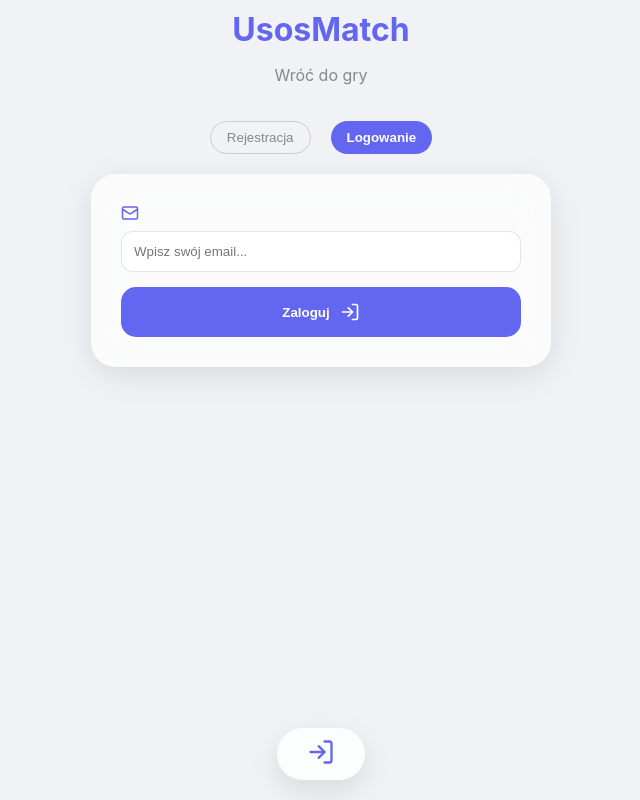
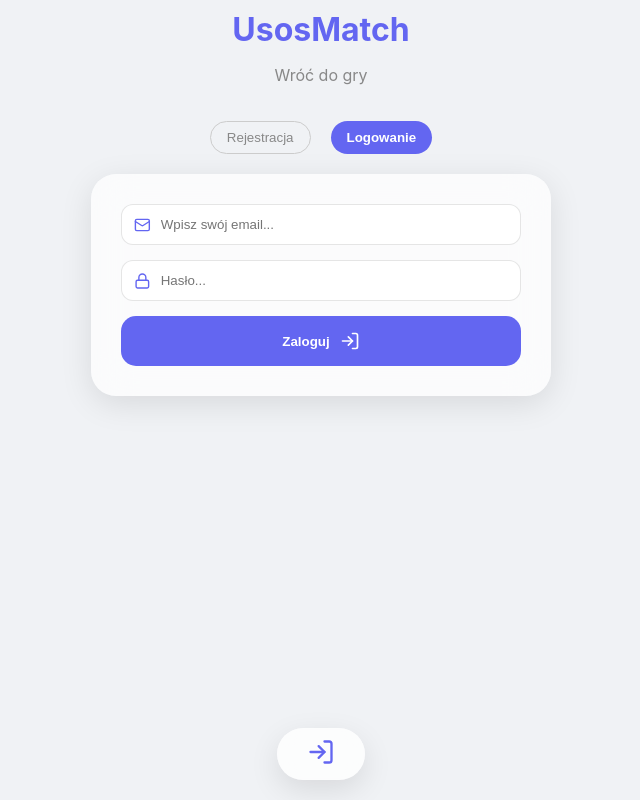
Before and after one commit to ceslinka/UsosMatch, a React (Vite) app in the folder UsosMatch-Frontend/: page / in a window 1280 px wide. Both pictures are taken after a click on the button "Logowanie". Shown: the whole page, without its empty margins (319-959 px from the left). Built offline with nearby package versions, Linux system fonts and the light colour scheme.

Commit message:
haslo do logowania dodane

```diff
--- a/UsosMatch-Frontend/src/pages/MatchesListPage.jsx
+++ b/UsosMatch-Frontend/src/pages/MatchesListPage.jsx
@@ -1,13 +1,13 @@
 import { useState, useEffect } from 'react';
-import { MessageCircle, User, Phone, Video } from 'lucide-react'; // Ikonki akcji
+import { MessageCircle, User} from 'lucide-react'; // Ikonki akcji
 
-const MatchesListPage = () => {
-  const [matches, setMatches] = useState([]);
-  const [loading, setLoading] = useState(true);
+const MatchesListPage = () => { // tworzymy nową funkcję(stronę)
+  const [matches, setMatches] = useState([]); // dzieki useState po odświeżeniu mamy nadal nasz matche, setmatches generuje sie automatycznie
+  const [loading, setLoading] = useState(true);  // dopiero gdy przyjdą dane z backendu znika nam 'loading'
   const [myId, setMyId] = useState(null);
 
   useEffect(() => {
-    const storedId = localStorage.getItem("myUserId");
+    const storedId = localStorage.getItem("myUserId"); // zapamiętujemy id
     if (!storedId) {
         window.location.href = "/";
         return;
--- a/UsosMatch-Frontend/src/pages/RegisterPage.jsx
+++ b/UsosMatch-Frontend/src/pages/RegisterPage.jsx
@@ -1,25 +1,34 @@
 import { useState } from 'react';
 import { useNavigate } from 'react-router-dom';
-import { User, Mail, University, ChevronRight, LogIn } from 'lucide-react';
+import { User, Mail, University, ChevronRight, LogIn, Lock } from 'lucide-react';
 
 const RegisterPage = () => {
     const navigate = useNavigate();
     const [isLoginMode, setIsLoginMode] = useState(false);
 
-  // Dane do rejestracji (Domyślnie MALE)
+    // Dane do rejestracji
     const [formData, setFormData] = useState({
         firstName: '',
         lastName: '',
         email: '',
+        password: '',
         universityName: 'AGH',
         gender: 'MALE',
         description: ''
     });
 
-  const [loginEmail, setLoginEmail] = useState('');
+    // Dane do logowania
+    const [loginData, setLoginData] = useState({
+        email: '',
+        password: ''
+    });
 
     const handleChange = (e) => {
         setFormData({ ...formData, [e.target.name]: e.target.value });
+    };
+
+    const handleLoginChange = (e) => {
+        setLoginData({ ...loginData, [e.target.name]: e.target.value });
     };
 
     const handleRegister = (e) => {
@@ -44,7 +53,11 @@ const RegisterPage = () => {
 
     const handleLogin = (e) => {
         e.preventDefault();
-    fetch(`http://localhost:8080/api/users/search?email=${loginEmail}`)
+        fetch('http://localhost:8080/api/login', {
+            method: 'POST',
+            headers : {'Content-Type': 'application/json'},
+            body: JSON.stringify(loginData)
+        })
             .then(async (response) => {
                 if (response.ok) {
                     const user = await response.json();
@@ -56,7 +69,7 @@ const RegisterPage = () => {
                         alert("Backend nie zwrócił użytkownika (null).");
                     }
                 } else {
-                alert("Nie znaleziono takiego maila w bazie. Sprawdź pisownię lub zarejestruj się.");
+                    alert("Nie znaleziono takiego maila w bazie lub błędne hasło.");
                 }
             })
             .catch(err => console.error(err));
@@ -91,41 +104,67 @@ const RegisterPage = () => {
                 {isLoginMode ? (
                     /* --- LOGOWANIE --- */
                     <form onSubmit={handleLogin} style={{ display: 'flex', flexDirection: 'column', gap: '15px' }}>
-                <div className="input-group">
-                    <Mail size={18} color="#6366f1" style={{ marginBottom: '5px' }}/>
+                        <div style={inputGroupStyle}>
+                            <Mail size={18} color="#6366f1" />
                             <input
-                        type="email" placeholder="Wpisz swój email..." required style={inputStyle}
-                        value={loginEmail} onChange={(e) => setLoginEmail(e.target.value)}
+                                name="email"
+                                type="email"
+                                placeholder="Wpisz swój email..."
+                                required
+                                style={inputStyle}
+                                value={loginData.email}
+                                onChange={handleLoginChange}
+                            />
+                        </div>
+                        {/* Naprawione: Dodano pole hasła do logowania */}
+                        <div style={inputGroupStyle}>
+                            <Lock size={18} color="#6366f1" />
+                            <input
+                                name="password"
+                                type="password"
+                                placeholder="Hasło..."
+                                required
+                                style={inputStyle}
+                                value={loginData.password}
+                                onChange={handleLoginChange}
                             />
                         </div>
                         <button type="submit" style={buttonStyle}>Zaloguj <LogIn size={20} /></button>
                     </form>
                 ) : (
-            /* --- REJESTRACJA (Z PRZYWRÓCONĄ PŁCIĄ) --- */
+                    /* --- REJESTRACJA --- */
                     <form onSubmit={handleRegister} style={{ display: 'flex', flexDirection: 'column', gap: '15px' }}>
 
-                <input name="firstName" placeholder="Imię" value={formData.firstName} onChange={handleChange} required style={inputStyle}/>
-                <input name="lastName" placeholder="Nazwisko" onChange={handleChange} required style={inputStyle}/>
+                        <input name="firstName" placeholder="Imię" value={formData.firstName} onChange={handleChange} required style={basicInputStyle}/>
+                        <input name="lastName" placeholder="Nazwisko" onChange={handleChange} required style={basicInputStyle}/>
+
+                        <div style={inputGroupStyle}>
+                            <Mail size={18} color="#6366f1" />
                             <input name="email" type="email" placeholder="Email studencki" onChange={handleChange} required style={inputStyle}/>
+                        </div>
 
-                {/* -- PRZYWRÓCONA SEKCJA PŁCI I UCZELNI -- */}
+                        <div style={inputGroupStyle}>
+                            <Lock size={18} color="#6366f1" />
+                            <input name="password" type="password" placeholder="Stwórz hasło" onChange={handleChange} required style={inputStyle}/>
+                        </div>
+
+                        {/* -- SEKCJA PŁCI I UCZELNI -- */}
                         <div style={{ display: 'flex', gap: '10px' }}>
                             <input
                                 name="universityName"
                                 placeholder="Uczelnia"
                                 defaultValue="AGH"
                                 onChange={handleChange}
-                        style={{ ...inputStyle, flex: 2 }}
+                                style={{ ...basicInputStyle, flex: 2 }}
                             />
-                    <select name="gender" onChange={handleChange} style={{ ...inputStyle, flex: 1, padding: '12px 5px' }}>
+                            <select name="gender" onChange={handleChange} style={{ ...basicInputStyle, flex: 1, padding: '12px 5px' }}>
                                 <option value="MALE">On</option>
                                 <option value="FEMALE">Ona</option>
                                 <option value="OTHER">Inne</option>
                             </select>
                         </div>
-                {/* -------------------------------------- */}
 
-                <textarea name="description" placeholder="Napisz coś o sobie..." onChange={handleChange} style={{...inputStyle, fontFamily: 'inherit'}}/>
+                        <textarea name="description" placeholder="Napisz coś o sobie..." onChange={handleChange} style={{...basicInputStyle, fontFamily: 'inherit'}}/>
 
                         <button type="submit" style={buttonStyle}>Stwórz Konto <ChevronRight size={20} /></button>
                     </form>
@@ -137,7 +176,11 @@ const RegisterPage = () => {
 };
 
 // --- Style ---
-const inputStyle = { width: '100%', padding: '12px', borderRadius: '12px', border: '1px solid rgba(0,0,0,0.1)', outline: 'none', background: 'rgba(255,255,255,0.8)', boxSizing: 'border-box' };
+// Naprawione style: basicInputStyle dla zwykłych pól, inputStyle dla pól z ikonką
+const inputGroupStyle = { display: 'flex', alignItems: 'center', gap: '10px', background: 'rgba(255,255,255,0.8)', padding: '0 12px', borderRadius: '12px', border: '1px solid rgba(0,0,0,0.1)' };
+const inputStyle = { width: '100%', padding: '12px 0', border: 'none', outline: 'none', background: 'transparent' };
+const basicInputStyle = { width: '100%', padding: '12px', borderRadius: '12px', border: '1px solid rgba(0,0,0,0.1)', outline: 'none', background: 'rgba(255,255,255,0.8)', boxSizing: 'border-box' };
+
 const buttonStyle = { padding: '15px', borderRadius: '15px', border: 'none', backgroundColor: '#6366f1', color: 'white', fontWeight: 'bold', cursor: 'pointer', display: 'flex', alignItems: 'center', justifyContent: 'center', gap: '10px' };
 const activeTab = { padding: '8px 16px', background: '#6366f1', color: 'white', border: 'none', borderRadius: '20px', cursor: 'pointer', fontWeight: 'bold' };
 const inactiveTab = { padding: '8px 16px', background: 'transparent', color: '#888', border: '1px solid #ccc', borderRadius: '20px', cursor: 'pointer' };
```
Also changed, not shown: 2 other files (tests, documents, lock files or other folders). Lines whose indentation alone changed are shown as unchanged.
